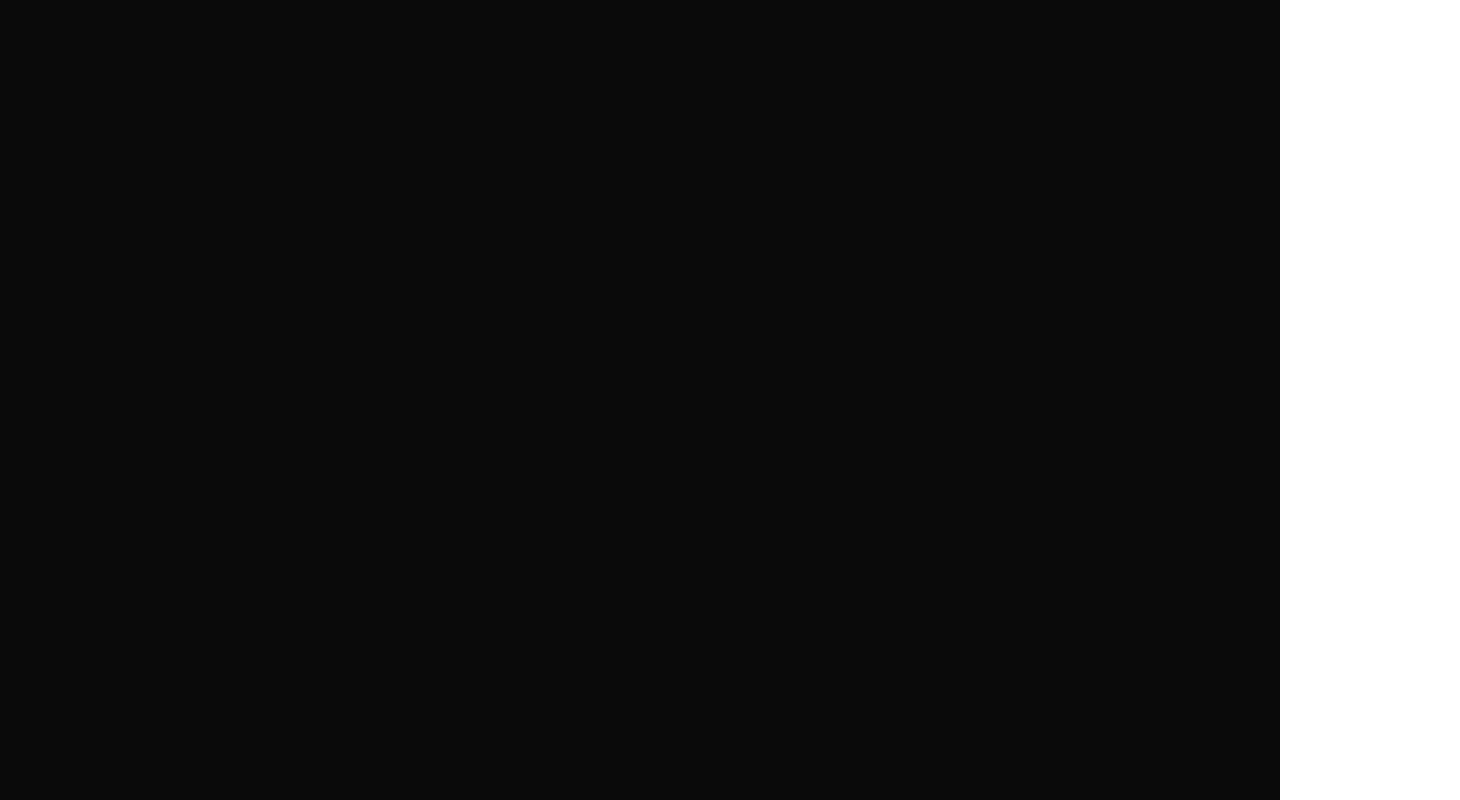
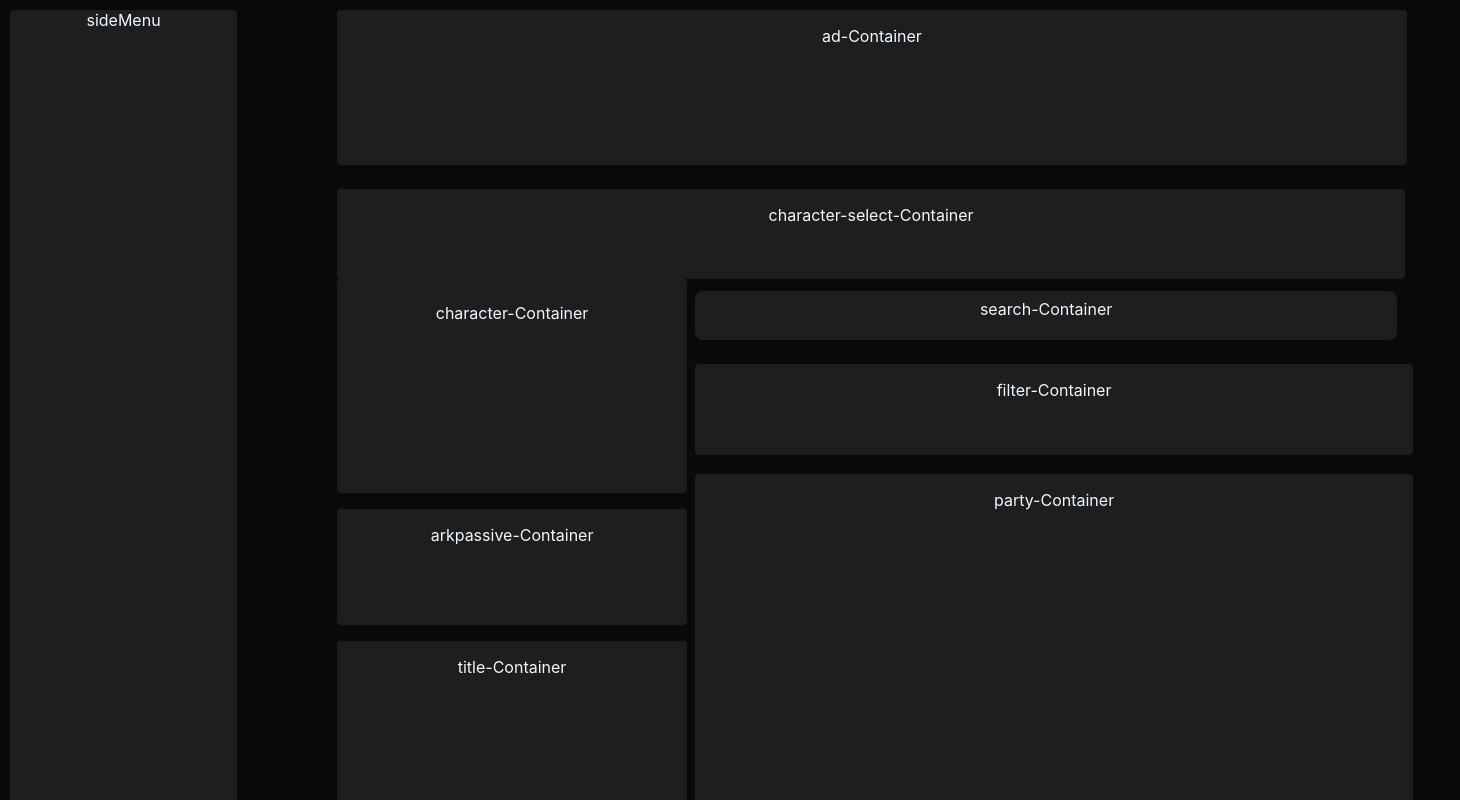
Before and after one commit to bsko98/loain, a React (Create React App) app: page / in a window 1280 px wide. Shown: the top 800 px of the page, 1460 px wide, since content can reach past the window. Built offline with nearby package versions, Linux system fonts and the light colour scheme.

Commit message:
일단 컨테이너 틀 잡아놨음.

```diff
--- a/src/App.css
+++ b/src/App.css
@@ -1,4 +1,4 @@
 .App {
   text-align: center;
-  /* background-color: #0a0a0a; */
+  background-color: #0a0a0a;
 }
--- a/src/pages/MainPage.css
+++ b/src/pages/MainPage.css
@@ -1,4 +1,166 @@
-.Main-Page{
-    background-color: #0A0A0A;
-    height: 100vh;
+/* 메인 컨테이너 */
+.main-Container {
+    display: flex;
+    width: 1440px;
+    height: 1604px;
+    background-color: #0a0a0a;
+    padding: 10px;
+    color: aliceblue;
 }
+
+/* 사이드 메뉴 */
+.side-Menu-Container {
+    width: 244px;
+    height: 900px;
+    background-color: #1E1E1E;
+    border-radius: 4px;
+    box-shadow:
+      0px 0px 3px 0px rgba(0, 0, 0, 0.12),
+      0px 0px 1px 0px rgba(0, 0, 0, 0.14),
+      0px 0px 1px -1px rgba(0, 0, 0, 0.2);
+    margin-right: 80px;
+}
+
+/* 전체 컨텐츠 */
+.content-Wrapper {
+    display: flex;
+    flex-direction: column;
+    width: calc(100% - 244px);
+    margin-left: 20px;
+}
+
+/* 광고 컨테이너 */
+.ad-Container {
+    width: 1037.8125px;
+    height: 123px;
+    background-color: #1E1E1E;
+    border-radius: 4px;
+    padding: 16px;
+}
+
+/* 캐릭터 선택 컨테이너 (Fixed Width, Hug Height) */
+.character-Select-Container {
+    width: 1036px;
+    height: auto;
+    min-height: 58px;
+    justify-content: space-between;
+    border-radius: 4px;
+    padding: 16px;
+    background-color: #1E1E1E;
+    margin-top: 24px;
+}
+
+/* 메인 컨텐츠 좌 우 배치 */
+.main-Content {
+    display: flex;
+
+    width: 100%;
+    gap: 16px;
+
+}
+
+/* 좌측 컬럼 */
+.left-Column {
+    display: flex;
+    flex-direction: column;
+    width: 318px;
+    gap: 16px;
+    margin-right: 24px;
+}
+
+/* 우측 컬럼 (왼쪽으로 이동) */
+.right-Column {
+    display: flex;
+    flex-direction: column;
+    width: 686px;
+}
+
+/* 캐릭터 컨테이너 (Hug Width, Hug Height) */
+.character-Container {
+    background-color: #1E1E1E;
+    width: auto;
+    min-width: 100%;
+    height: auto;
+    min-height: 182px;
+    top: 237px;
+    left: 324px;
+    border-radius: 4px;
+    gap: 16px;
+    padding-top: 24px;
+    padding-right: 16px;
+    padding-bottom: 8px;
+    padding-left: 16px;
+
+}
+
+/* 아크패시브 컨테이너 (Hug Width, Hug Height) */
+.arkPassive-Container {
+    background-color: #1E1E1E;
+    width: auto;
+    min-width: 100%;
+    height: auto;
+    min-height: 84px;
+    border-radius: 4px;
+    top: 435px;
+    left: 324px;
+    padding: 16px;
+    gap: 47px;
+
+}
+
+/* 타이틀 컨테이너 (Hug Width, Hug Height) */
+.title-Container {
+    background-color: #1E1E1E;
+    width: auto;
+    min-width: 100%;
+    height: auto;
+    min-height: 229px;
+    border-radius: 4px;
+    padding: 16px;
+    top: 535px;
+    left: 324px;
+    gap: 8px;
+
+}
+
+/* 검색 컨테이너 (Fixed Width, Hug Height) */
+.search-Container {
+    width: 100%;
+    height: auto;
+    min-height: 33px;
+    background-color: #1E1E1E;
+    border-radius: 8px;
+    padding: 8px;
+    top: 249px;
+    left: 658px;
+    gap: 10px;
+    margin-top: 12px;
+}
+
+/* 필터 컨테이너 (Hug Width, Hug Height) */
+.filter-Container {
+    width: auto;
+    min-width: 100%;
+    height: auto;
+    min-height: 59px;
+    background-color: #1E1E1E;
+    border-radius: 4px;
+    padding: 16px;
+    top: 306px;
+    left: 658px;
+    gap: 228px;
+    margin-top: 24px;
+}
+
+
+
+/* 파티 컨테이너 (Fixed Width, Hug Height) */
+.party-Container {
+    width: 100%;
+    height: auto;
+    min-height: 1072px;
+    background-color: #1E1E1E;
+    border-radius: 4px;
+    padding: 16px;
+    margin-top: 19px;
+}
--- a/src/pages/MainPage.js
+++ b/src/pages/MainPage.js
@@ -2,12 +2,27 @@ import React , {useState} from 'react';
 import './MainPage.css';
 
 const MainPage = () => {
-  return (
-    <div className="Main-Page">
-
-
-    </div>
-  )
+    return (
+        <div className="main-Container">
+          <div className="side-Menu-Container">sideMenu</div>
+          <div className="content-Wrapper">
+            <div className="ad-Container">ad-Container</div>
+            <div className="character-Select-Container">character-select-Container</div>
+            <div className="main-Content">
+              <div className="left-Column">
+                <div className="character-Container">character-Container</div>
+                <div className="arkPassive-Container">arkpassive-Container</div>
+                <div className="title-Container">title-Container</div>
+              </div>
+              <div className="right-Column">
+                <div className="search-Container">search-Container</div>
+                <div className="filter-Container">filter-Container</div>
+                <div className="party-Container">party-Container</div>
+              </div>
+            </div>
+          </div>
+        </div>
+      );
 }
 
 export default MainPage
```
Also changed, not shown: 1 other file (tests, documents, lock files or other folders).
